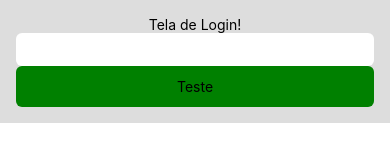
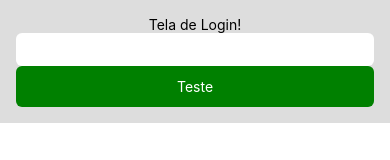
Before and after one commit to moraiskaua/vendas-online, a React Native app in the folder mobile/: screen / in a window 390 px wide. Shown: the top 160 px of the page. Built offline with nearby package versions, Linux system fonts and the light colour scheme.

Commit message:
feat: create shared text component

```diff
--- a/mobile/src/modules/login/screens/Login.tsx
+++ b/mobile/src/modules/login/screens/Login.tsx
@@ -1,7 +1,7 @@
 import { Text } from 'react-native';
 import { ContainerLogin } from '../styles/login.style';
-import Input from '../../../shared/components/input/input';
-import Button from '../../../shared/components/button/button';
+import Input from '../../../shared/components/input/Input';
+import Button from '../../../shared/components/button/Button';
 
 interface LoginProps {}
 
--- a/mobile/src/shared/components/button/button.tsx
+++ b/mobile/src/shared/components/button/button.tsx
@@ -1,15 +1,16 @@
-import { Text, TouchableOpacityProps } from 'react-native';
+import { TouchableOpacityProps } from 'react-native';
 import { ButtonContainer } from './button.style';
+import Text from '../text/Text';
 
 interface ButtonProps extends TouchableOpacityProps {
   title: string;
   margin?: string;
 }
 
-const Button = ({ title, margin }: ButtonProps) => {
+const Button = ({ title, margin, ...props }: ButtonProps) => {
   return (
-    <ButtonContainer margin={margin}>
-      <Text>{title}</Text>
+    <ButtonContainer margin={margin} {...props}>
+      <Text color="#fff">{title}</Text>
     </ButtonContainer>
   );
 };
--- a/mobile/src/shared/components/input/input.tsx
+++ b/mobile/src/shared/components/input/input.tsx
@@ -3,8 +3,8 @@ import { InputContainer } from './input.style';
 
 interface InputProps extends TextInputProps {}
 
-const Input = ({}: InputProps) => {
-  return <InputContainer />;
+const Input = ({ ...props }: InputProps) => {
+  return <InputContainer {...props} />;
 };
 
 export default Input;
--- /dev/null
+++ b/mobile/src/shared/components/text/Text.tsx
@@ -0,0 +1,12 @@
+import { TextProps } from 'react-native';
+import { TextContainer } from './text.style';
+
+interface MyTextProps extends TextProps {
+  color?: string;
+}
+
+const Text = ({ color, ...props }: MyTextProps) => {
+  return <TextContainer color={color} {...props} />;
+};
+
+export default Text;
--- /dev/null
+++ b/mobile/src/shared/components/text/text.style.ts
@@ -0,0 +1,9 @@
+import styled from 'styled-components/native';
+
+interface TextContainerProps {
+  color: string;
+}
+
+export const TextContainer = styled.Text<TextContainerProps>`
+  ${({ color }) => (color ? `color: ${color};` : '')}
+`;
--- /dev/null
+++ b/mobile/src/shared/themes/theme.ts
@@ -0,0 +1,5 @@
+export const theme = {
+  colors: {
+    grayTheme: '#B1BBC2',
+  },
+};
```
